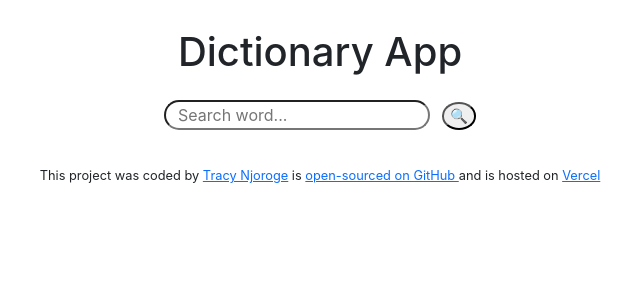
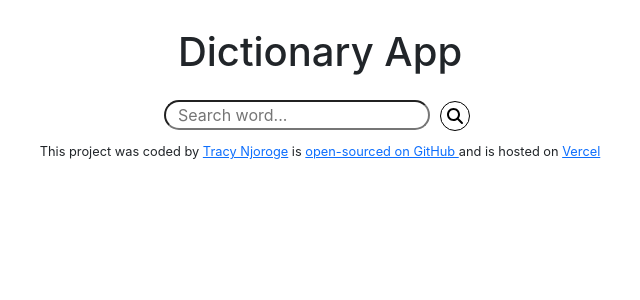
Before and after one commit to 26TracyNjoroge/dictionary-react-project, a React (Create React App) app: page / in a window 1280 px wide. Shown: the top 300 px of the page, without its empty margins (320-960 px from the left). Built offline with nearby package versions, Linux system fonts and the light colour scheme.

Commit message:
Add the search icon

```diff
--- a/package.json
+++ b/package.json
@@ -3,6 +3,10 @@
   "version": "0.1.0",
   "private": true,
   "dependencies": {
+    "@fortawesome/free-brands-svg-icons": "^6.7.2",
+    "@fortawesome/free-regular-svg-icons": "^6.7.2",
+    "@fortawesome/free-solid-svg-icons": "^6.7.2",
+    "@fortawesome/react-fontawesome": "^0.2.2",
     "@testing-library/dom": "^10.4.0",
     "@testing-library/jest-dom": "^6.6.3",
     "@testing-library/react": "^16.3.0",
--- a/src/App.css
+++ b/src/App.css
@@ -14,7 +14,20 @@
 }
 
 .Dictionary .Dictionary-search {
+  border: 1px solid black;
   border-radius: 50%;
-  margin-left: 12px;
-  font-size: 0.9rem;
+  margin-left: 4px;
+  padding: 6px;
+  margin-bottom: -8px;
+  transition: 150ms;
 }
+
+.Dictionary .Dictionary-search:hover {
+  background-color: rgb(106, 106, 172);
+}
+
+
+.Dictionary .search-button {
+  border: none;
+  background-color: white;
+}
--- a/src/Dictionary.js
+++ b/src/Dictionary.js
@@ -1,6 +1,9 @@
 import React, { useState } from "react";
 import Results from "./Results";
 import axios from "axios";
+import { FontAwesomeIcon } from '@fortawesome/react-fontawesome';
+import { faMagnifyingGlass } from '@fortawesome/free-solid-svg-icons';
+
 
 export default function Dictionary() {
     const [keyword, setKeyword] = useState("");
@@ -25,9 +28,12 @@ export default function Dictionary() {
     return (
         <div className="Dictionary ">
             <h1 className="text-center mb-4">Dictionary App</h1>
-            <form onSubmit={search} className="text-center mb-4">
+            <form onSubmit={search} className="text-center">
                 <input type="search" onChange={handleKeywordChange} placeholder="Search word..." className="Dictionary-word"/>
-                <input type="submit"value="🔍" className="Dictionary-search"/>
+                <button type="submit" className="search-button">
+                    <FontAwesomeIcon icon={faMagnifyingGlass} className="Dictionary-search" />
+                </button>
+
             </form>
             <Results results={results}/>
         </div>
```
Also changed, not shown: 1 other file (tests, documents, lock files or other folders).
